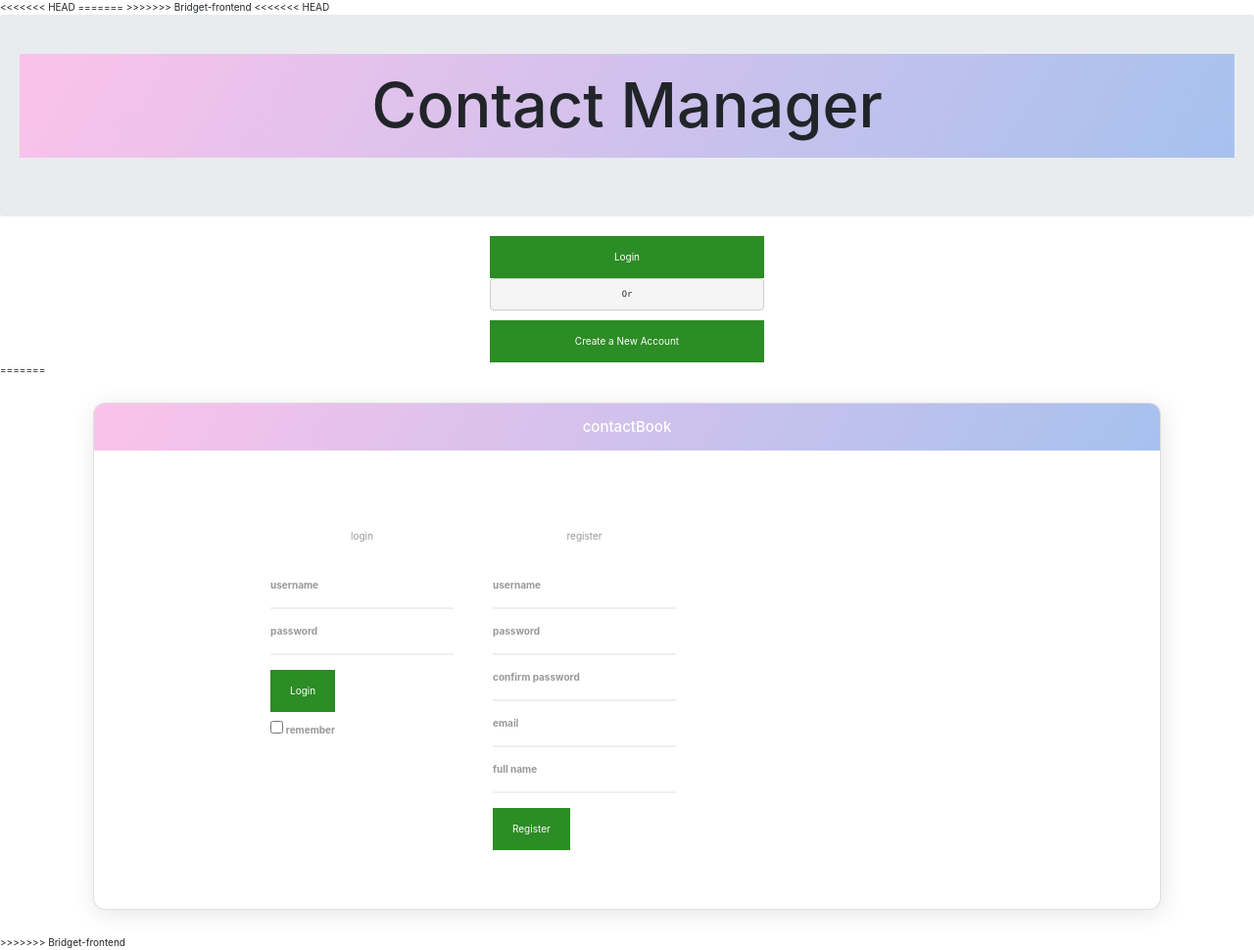
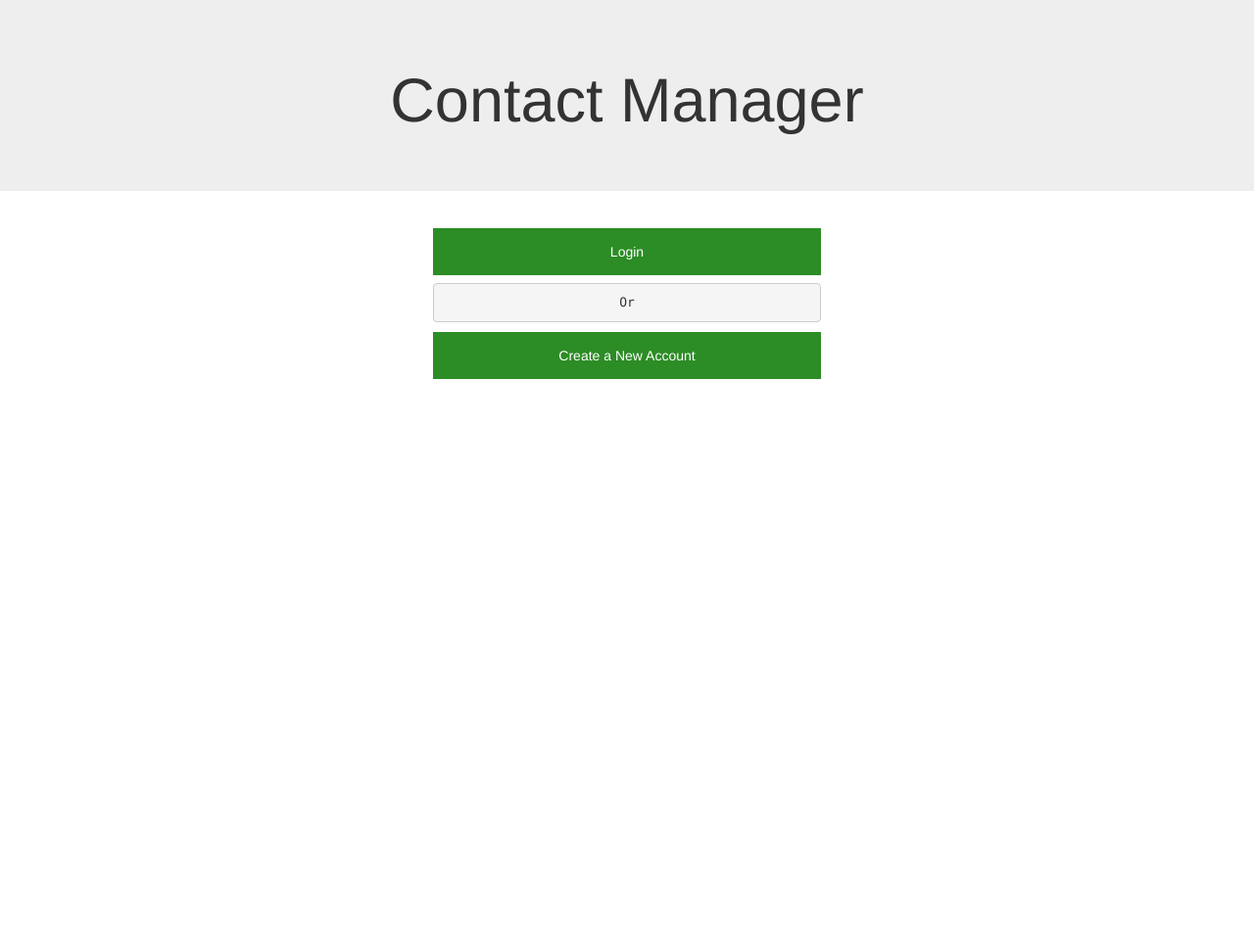
Before and after one commit to Befcak/cop4331contacts.com, a PHP site: page / in a window 1280 px wide. Shown: the whole page at 98% size. After the commit the page ends 387 px from the top, so only its background shows below. Run offline with PHP 8.4, Linux system fonts and the light colour scheme.

Commit message:
Revert "Merge branch 'Bridget-frontend'"
This reverts commit 887ba81cee6714e972725690bee5a4f51804afd0, reversing
changes made to d28b18fe9e1b68193b64e54852c74f7a9af13770.

```diff
--- a/cop4331contacts.com/public_html/css/style.css
+++ b/cop4331contacts.com/public_html/css/style.css
@@ -1,137 +1,151 @@
-* {
-  box-sizing: border-box
+html, body {
+   height: 100%;
+   width: 100%;
+   position: relative;
+   display: block;
 }
 
-html {
-  -webkit-font-smoothing: antialiased;
-  -moz-osx-font-smoothing: grayscale;
-  font-family: 'Dosis', sans-serif;
-  line-height: 1.6;
-  color: #666;
-  background: #F6F6F6;
+.nav-link.active{
+  background-color: green!important;
 }
 
-#root {
-  max-width: 1200px;
-  margin: 0 auto;
-}
-
-h1 {
-  text-align: center;
-  padding: 1.5rem 2.5rem;
-  background-image: linear-gradient(120deg, #fbc2eb 0%, #a6c1ee 100%);
-  margin: 0 0 2rem 0;
-  font-size: 1.5rem;
+.nav-link {
   color: white;
-}
-
-img {
-  display: block;
-  margin: 1rem auto;
-  max-width: 100%;
-}
-
-p {
-  padding: 0 2.5rem 2.5rem;
-  margin: 0;
-}
-
-.container {
-  display: flex;
-  flex-wrap: wrap;
-}
-
-.card {
-  margin: 1rem;
-  background: white;
-  box-shadow: 2px 4px 25px rgba(0, 0, 0, .1);
-  border-radius: 12px;
-  overflow: hidden;
-  transition: all .2s linear;
-}
-
-.card:hover {
-  box-shadow: 2px 8px 45px rgba(0, 0, 0, .15);
-  transform: translate3D(0, -2px, 0);
-}
-
-@media screen and (min-width: 600px) {
-  .card {
-    flex: 1 1 calc(50% - 2rem);
-  }
-}
-
-@media screen and (min-width: 900px) {
-  .card {
-    flex: 1 1 calc(33% - 2rem);
-  }
-}
-
-.card:nth-child(2n) h1 {
-  background-image: linear-gradient(120deg, #84fab0 0%, #8fd3f4 100%);
-}
-
-.card:nth-child(4n) h1 {
-  background-image: linear-gradient(120deg, #ff9a9e 0%, #fecfef 100%);
-}
-
-.card:nth-child(5n) h1 {
-  background-image: linear-gradient(120deg, #ffc3a0 0%, #ffafbd 100%);
-}
-
-.login-form-1 {
-  max-width: 300px;
-  border-radius: 5px;
-  display: inline-block;
-}
-.main-login-form {
-  position: relative;
-}
-.login-form-1 .form-control {
-  border: 0;
-  box-shadow: 0 0 0;
-  border-radius: 0;
-  background: transparent;
-  color: #555555;
-  padding: 7px 0;
-  font-weight: bold;
-  height:auto;
-}
-.login-form-1 .form-control::-webkit-input-placeholder {
-  color: #999999;
-}
-
-.login-form-1 .form-control:-moz-placeholder,
-.login-form-1 .form-control::-moz-placeholder,
-.login-form-1 .form-control:-ms-input-placeholder {
-  color: #999999;
-}
-.login-form-1 .form-group {
-  margin-bottom: 0;
-  border-bottom: 2px solid #efefef;
-  padding-right: 20px;
-  position: relative;
-}
-.login-form-1 .form-group:last-child {
-  border-bottom: 0;
-}
-.login-group {
-  background: #ffffff;
-  color: #999999;
-  border-radius: 8px;
-  padding: 10px 20px;
-}
-.login-group-checkbox {
-  padding: 5px 0;
+  padding-top: 15px;
 }
 
 .row {
-  margin-left: 160px;
-  margin-right: 160px;
-  position: relative;
+  padding-top: 10px;
 }
 
-.login-section {
-  height: 100%;
-  width:100%;
+.col-3 {
+  background-color: #2c8c25;
 }
+
+.col-5 {
+  background-color: #aee5be;
+}
+
+#infoDis {
+  background-color: #52b770;
+}
+
+.display-4 {
+  text-align: center;
+  color: white;
+  font-weight: 700;
+}
+
+#v-pills-logout-tab {
+  position: absolute;
+  bottom: 0;
+  padding-bottom: 15px;
+}
+
+
+/* The Modal (background) */
+.modal {
+    display: none; /* Hidden by default */
+    position: fixed; /* Stay in place */
+    z-index: 1; /* Sit on top */
+    top: 0;
+    left: 0;
+    top: 0;
+    bottom: 0;
+    width: 100%; /* Full width */
+    height: 100%; /* Full height */
+    overflow: auto; /* Enable scroll if needed */
+    background-color: rgb(0,0,0); /* Fallback color */
+    background-color: rgba(0,0,0,0.4); /* Black w/ opacity */
+}
+
+/* Modal Content/Box */
+.modal-content {
+    background-color: #e3f2e9;
+    margin: auto; /* 15% from the top and centered */
+    padding: 20px;
+    border: 1px solid #888;
+    width: 80%; /* Could be more or less, depending on screen size */
+}
+
+/* The Close Button */
+.close {
+    color: #aaa;
+    float: right;
+    font-size: 28px;
+    font-weight: bold;
+}
+
+.close:hover,
+.close:focus {
+    color: black;
+    text-decoration: none;
+    cursor: pointer;
+}
+
+.btn {
+  background-color: #2c8c25;
+}
+
+.h1, h1 {
+    font-size: 40px;
+    color: white;
+    font-weight: 700;
+}
+
+/* Include the padding and border in an element's total width and height */
+* {
+    box-sizing: border-box;
+}
+
+/* Remove margins and padding from the list */
+ul {
+    margin: 0;
+    padding: 0;
+}
+
+/* Style the list items */
+ul li {
+    cursor: pointer;
+    position: relative;
+    padding: 12px 8px 12px 40px;
+    background: #eee;
+    font-size: 18px;
+    transition: 0.2s;
+
+    /* make the list items unselectable */
+    -webkit-user-select: none;
+    -moz-user-select: none;
+    -ms-user-select: none;
+    user-select: none;
+}
+
+/* Set all odd list items to a different color (zebra-stripes) */
+ul li:nth-child(odd) {
+    background: #f9f9f9;
+}
+
+/* Darker background-color on hover */
+ul li:hover {
+    background: #ddd;
+}
+
+.form-inline {
+  padding-left: 50px;
+  padding-bottom: 10px;
+}
+
+.scrollbar {
+    margin-left: 25px;
+    margin-right: 25px;
+    margin-top: 20px;
+    float: left;
+    height: 400px;
+    width: 400px;
+    background: #fff;
+    overflow-y: auto;
+    margin-bottom: 20px;
+}
+.force-overflow {
+    min-height: 500px;
+}
--- a/cop4331contacts.com/public_html/index.html
+++ b/cop4331contacts.com/public_html/index.html
@@ -1,5 +1,4 @@
 <!DOCTYPE html>
-<<<<<<< HEAD
 <html lang = "en">
 
 <head>
@@ -17,25 +16,11 @@
 	<script src="https://maxcdn.bootstrapcdn.com/bootstrap/3.3.7/js/bootstrap.min.js"></script>
 
 	<link rel="stylesheet" href="css/loginStyle.css">
-=======
-<html lang="en">
-
-<head>
-  <meta charset="UTF-8">
-  <meta name="viewport" content="width=device-width, initial-scale=1.0">
-
-  <title>contactBook</title>
-
-  <link href="https://fonts.googleapis.com/css?family=Dosis:400,700" rel="stylesheet">
-  <link rel="stylesheet" href="https://stackpath.bootstrapcdn.com/bootstrap/4.1.3/css/bootstrap.min.css" integrity="sha384-MCw98/SFnGE8fJT3GXwEOngsV7Zt27NXFoaoApmYm81iuXoPkFOJwJ8ERdknLPMO" crossorigin="anonymous">
-  <link href="css/style.css" rel="stylesheet">
->>>>>>> Bridget-frontend
 
 </head>
 
 <body>
 
-<<<<<<< HEAD
 			<div class="jumbotron">
 			<h1 class="text-center"> Contact Manager </h1>
 			</div>
@@ -151,142 +136,6 @@
 
 	</div>
 
-=======
-  <div id="root">
-
-    <!-- Login Page -->
-    <div class="container" id="loginDiv">
-      <div class="login-section">
-      <div class="card">
-        <h1><span id="inner-title">contactBook</span></h1>
-
-        <div class="row">
-          <div class="text-center" style="padding:50px 0">
-          <div class="login-group">login</div>
-          <!-- Main Form -->
-          <div class="login-form-1">
-            <form id="login-form" class="text-left">
-            <div class="login-form-main-message"></div>
-              <div class="main-login-form">
-                <div class="login-group">
-
-                  <div class="form-group">
-                    <label for="lg_username" class="sr-only">Username</label>
-                    <input type="text" class="form-control" id="loginName" name="lg_username" placeholder="username">
-                  </div>
-
-                  <div class="form-group">
-                    <label for="lg_password" class="sr-only">Password</label>
-                    <input type="password" class="form-control" id="loginPassword" name="lg_password" placeholder="password">
-                  </div><br/>
-
-                    <button type="button" id="loginButton" class="buttons" onclick="doLogin();"> Login </button>
-	                  <span id="loginResult"></span>
-
-
-                  <div class="form-group login-group-checkbox">
-                    <input type="checkbox" id="lg_remember" name="lg_remember">
-                    <label for="lg_remember">remember</label>
-                  </div>
-                </div>
-              </div>
-            </form>
-          </div>
-        </div>
-        <!-- end:Main Form -->
-
-            <!-- REGISTRATION FORM -->
-            <div class="text-center" style="padding:50px 0">
-            	<div class="login-group">register</div>
-            	<!-- Main Form -->
-            	<div class="login-form-1">
-            		<form id="register-form" class="text-left">
-            			<div class="login-form-main-message"></div>
-            			<div class="main-login-form">
-            				<div class="login-group">
-
-            					<div class="form-group">
-            						<label for="reg_username" class="sr-only">Email address</label>
-            						<input type="text" class="form-control" id="reg_username" name="reg_username" placeholder="username">
-            					</div>
-
-            					<div class="form-group">
-            						<label for="reg_password" class="sr-only">Password</label>
-            						<input type="password" class="form-control" id="reg_password" name="reg_password" placeholder="password">
-            					</div>
-
-            					<div class="form-group">
-            						<label for="reg_password_confirm" class="sr-only">Password Confirm</label>
-            						<input type="password" class="form-control" id="reg_password_confirm" name="reg_password_confirm" placeholder="confirm password">
-            					</div>
-
-                      <div class="form-group">
-            						<label for="reg_email" class="sr-only">Email</label>
-            						<input type="text" class="form-control" id="reg_email" name="reg_email" placeholder="email">
-            					</div>
-
-            					<div class="form-group">
-            						<label for="reg_fullname" class="sr-only">Full Name</label>
-            						<input type="text" class="form-control" id="reg_fullname" name="reg_fullname" placeholder="full name">
-            					</div><br/>
-
-                      <button type="button" id="registerButton" class="buttons" onclick="register();"> Register </button>
-                      <span id="registerResult"></span>
-                    </div>
-                  </div>
-            		<div class="form-group"></div>
-              </form>
-            </div>
-            </div>
-            <!-- end:Main Form -->
-            </div>
-          </div>
-        </div>
-          <!-- <input type="text" id="loginName" placeholder="Username"/><br />
-          <input type="password" id="loginPassword" placeholder="Password"/><br />
-          <button type="button" id="loginButton" class="buttons" onclick="doLogin();"> Login </button>
-          <span id="loginResult"></span> -->
-        </div>
-
-    <div id="loggedInDiv" style="display:none; visibility:hidden;">
-    	<span id="userName"></span><br />
-    	<button type="button" id="logoutButton" class="buttons" onclick="doLogout();"> Log Out </button>
-    </div>
-
-    <div id="accessUIDiv" style="display:none; visibility:hidden;">
-  	<br />
-
-    <!-- Main Page -->
-    <div class="container">
-      <div class="row">
-      <div class="card">
-      <h1>Contacts</h1>
-      <p>
-        <input type="text" id="searchText" placeholder="Color To Search For"/>
-        <button type="button" id="searchColorButton" class="buttons" onclick="searchColor();"> Search Color </button><br />
-        <span id="colorSearchResult"></span>
-        <select id="colorList" style="display:none; visibility:hidden;">
-          <!-- <option value="volvo">Volvo</option> -->
-        </select><br /><br />
-
-        <input type="text" id="contactText" placeholder="Contact To Add">
-        <button type="button" id="addContactButton" class="buttons" onclick="addContact();"> Add Contact </button><br />
-        <span id="contactAddResult"></span>
-        </div>
-      </p>
-        <div class="card">
-        <h1>Info Display</h1>
-        <p>
-          "Yet another"
-        </p>
-        </div>
-      </div>
-    </div>
-  </div>
-  </div>
-
-  <script src="js/index.js"></script>
->>>>>>> Bridget-frontend
 </body>
 
 </html>
--- a/cop4331contacts.com/public_html/js/index.js
+++ b/cop4331contacts.com/public_html/js/index.js
@@ -1,5 +1,4 @@
 var urlBase = 'http://167.99.12.10/API';
-<<<<<<< HEAD
 var extension = ".php";
 
 var userId = 1;
@@ -9,20 +8,11 @@ var lastName = "";
 var tempUser = "user";
 var tempPass = "pass";
 
-=======
-var extension = "php";
-
-var userId = 0;
-var firstName = "";
-var lastName = "";
-
->>>>>>> Bridget-frontend
 function doLogin()
 {
 	userId = 0;
 	firstName = "";
 	lastName = "";
-<<<<<<< HEAD
 	var username = document.getElementById("username").value;
 	var password = document.getElementById("password").value;
 
@@ -34,21 +24,10 @@ function doLogin()
 	// Creating the json payload to be sent.
 	var jsonPayload = '{"login" : "' + username + '", "password" : "' + password + '"}';
 	var url = urlBase + '/Login' + extension;
-=======
-
-	var login = document.getElementById("loginName").value;
-	var password = document.getElementById("loginPassword").value;
-
-	document.getElementById("loginResult").innerHTML = "";
-
-	var jsonPayload = '{"login" : "' + login + '", "password" : "' + password + '"}';
-	var url = urlBase + '/Login.' + extension;
->>>>>>> Bridget-frontend
 
 	var xhr = new XMLHttpRequest();
 	xhr.open("POST", url, false);
 	xhr.setRequestHeader("Content-type", "application/json; charset=UTF-8");
-<<<<<<< HEAD
 
 	try
 	{
@@ -62,52 +41,29 @@ function doLogin()
 		userId = jsonObject.userID;
 
 		// If userID is return less than 1, error logging in.
-=======
-	try
-	{
-		xhr.send(jsonPayload);
-
-		var jsonObject = JSON.parse( xhr.responseText );
-
-		userId = jsonObject.id;
-
->>>>>>> Bridget-frontend
 		if( userId < 1 )
 		{
 			document.getElementById("loginResult").innerHTML = "User/Password combination incorrect";
 			return;
 		}
 
-<<<<<<< HEAD
 		window.location.href = "http://167.99.12.10/html/contactManager.html";
 		// Grabbing json reply with firstName and lastName.
 		firstName = jsonObject.firstName;
 		lastName = jsonObject.lastName;
 
 
-=======
-		firstName = jsonObject.firstName;
-		lastName = jsonObject.lastName;
-
->>>>>>> Bridget-frontend
 		document.getElementById("userName").innerHTML = firstName + " " + lastName;
 
 		document.getElementById("loginName").value = "";
 		document.getElementById("loginPassword").value = "";
 
-<<<<<<< HEAD
-=======
-		hideOrShow( "loggedInDiv", true);
-		hideOrShow( "accessUIDiv", true);
-		hideOrShow( "loginDiv", false);
->>>>>>> Bridget-frontend
 	}
 	catch(err)
 	{
 		document.getElementById("loginResult").innerHTML = err.message;
 	}
 
-<<<<<<< HEAD
 }
 
 function doLogout()
@@ -121,22 +77,14 @@ function doLogout()
 
 function addContact() {
   document.getElementById('myModal').style.display = 'block';
-=======
->>>>>>> Bridget-frontend
 }
 
-function doLogout()
-{
-	userId = 0;
-	firstName = "";
-	lastName = "";
+var span = document.getElementsByClassName("close")[0];
 
-	hideOrShow( "loggedInDiv", false);
-	hideOrShow( "accessUIDiv", false);
-	hideOrShow( "loginDiv", true);
+span.onclick = function() {
+    document.getElementById('myModal').style.display = 'none';
 }
 
-<<<<<<< HEAD
 function makeContact() {
     var li = document.createElement("li");
     var first = document.getElementById("firstN").value;
@@ -209,29 +157,6 @@ function search() {
 
 	var jsonPayload = '{"search" : "' + srch + '"}';
 	var url = urlBase + '/SearchContacts' + extension;
-=======
-function hideOrShow( elementId, showState )
-{
-	var vis = "visible";
-	var dis = "block";
-	if( !showState )
-	{
-		vis = "hidden";
-		dis = "none";
-	}
-
-	document.getElementById( elementId ).style.visibility = vis;
-	document.getElementById( elementId ).style.display = dis;
-}
-
-function addContact()
-{
-	var first = document.getElementById("contactText").value;
-	document.getElementById("contactAddResult").innerHTML = "";
-
-	var jsonPayload = '{"firstName" : "' + first + '", "userId" : ' + userId + '}';
-	var url = urlBase + '/AddContact.' + extension;
->>>>>>> Bridget-frontend
 
 	var xhr = new XMLHttpRequest();
 	xhr.open("POST", url, true);
@@ -242,7 +167,6 @@ function addContact()
 		{
 			if (this.readyState == 4 && this.status == 200)
 			{
-<<<<<<< HEAD
 				hideOrShow( "contactList", true );
 
 				document.getElementById("contactSearchResult").innerHTML = "Contact(s) has been retrieved";
@@ -256,21 +180,12 @@ function addContact()
 					opt.value = "";
 					contactList.options.add(opt);
 				}
-=======
-				document.getElementById("contactAddResult").innerHTML = "contact has been added";
->>>>>>> Bridget-frontend
 			}
 		};
 		xhr.send(jsonPayload);
 	}
 	catch(err)
 	{
-<<<<<<< HEAD
 		document.getElementById("contactSearchResult").innerHTML = err.message;
 	}
-=======
-		document.getElementById("contactAddResult").innerHTML = err.message;
-	}
-
->>>>>>> Bridget-frontend
 }
```
